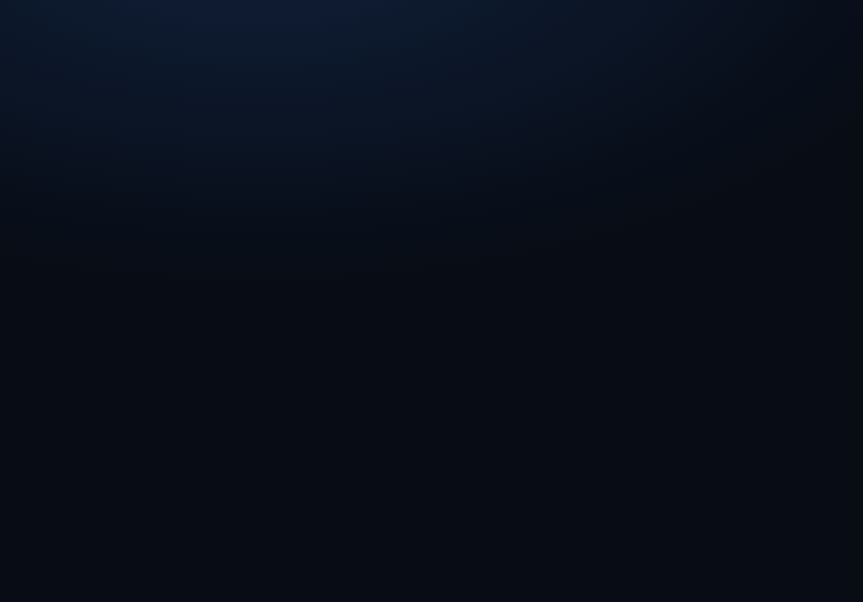
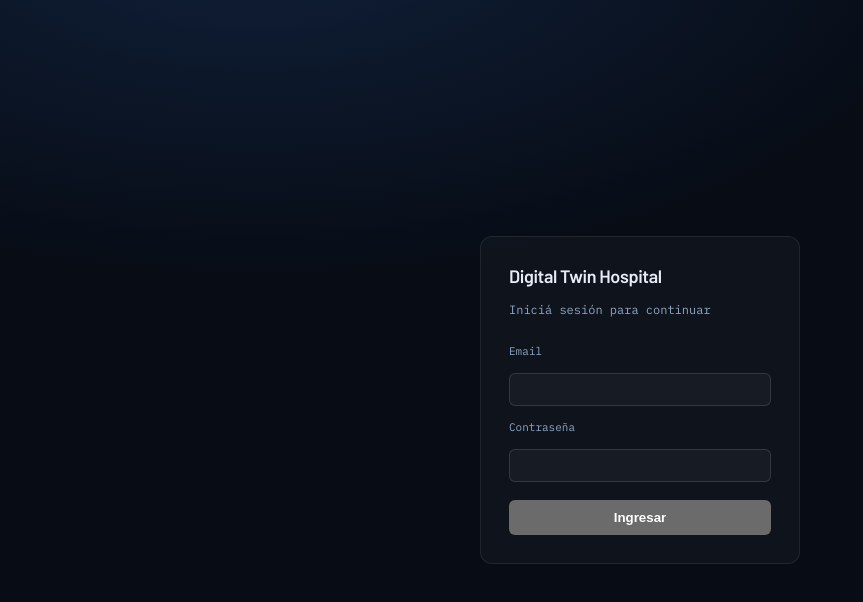
Before and after one commit to Duncan449/Digital-Twin-Hospital, a React (Vite) app in the folder frontend/: page /login in a window 1280 px wide. Before the commit this address had no page. Shown: the top 602 px of the page, without its empty margins (0-863 px from the left). Built offline with nearby package versions, Linux system fonts and the light colour scheme.

Commit message:
Vista del Login (falta terminar)

```diff
--- a/frontend/src/App.tsx
+++ b/frontend/src/App.tsx
@@ -1,18 +1,22 @@
 import { Route, Routes } from "react-router-dom";
 import Layout from "./components/Layout";
+import ProtectedRoute from "./components/ProtectedRoute";
 import Dashboard from "./pages/Dashboard";
 import DigitalTwinView from "./pages/DigitalTwinView";
+import Login from "./pages/Login";
 
-// Layout envuelve a las dos páginas gracias al <Route element={<Layout />}>
-// sin path propio -- eso significa "aplicá este layout a todas las rutas
-// hijas", no "esta es una ruta más". Las rutas hijas se resuelven adentro
-// del <Outlet /> de Layout.
 function App() {
   return (
     <Routes>
-      <Route element={<Layout />}>
-        <Route path="/" element={<Dashboard />} />
-        <Route path="/pacientes/:id" element={<DigitalTwinView />} />
+      <Route path="/login" element={<Login />} />
+
+      {/* ProtectedRoute envuelve a Layout: si no hay sesión, ni
+          siquiera se monta el header ni el Outlet de adentro. */}
+      <Route element={<ProtectedRoute />}>
+        <Route element={<Layout />}>
+          <Route path="/" element={<Dashboard />} />
+          <Route path="/pacientes/:id" element={<DigitalTwinView />} />
+        </Route>
       </Route>
     </Routes>
   );
--- a/frontend/src/components/Layout.tsx
+++ b/frontend/src/components/Layout.tsx
@@ -1,5 +1,7 @@
 import { Link, Outlet } from "react-router-dom";
 import { useEffect, useState } from "react";
+import { useNavigate } from "react-router-dom";
+import { useAuth } from "../context/AuthContext";
 
 // Layout envuelve TODAS las páginas (Dashboard y Digital Twin) con el
 // mismo header. <Outlet /> es el punto donde React Router inserta la
@@ -16,6 +18,14 @@ function Layout() {
     const intervalo = setInterval(() => setHora(new Date()), 1000);
     return () => clearInterval(intervalo);
   }, []);
+
+  const { cerrarSesion } = useAuth();
+  const navigate = useNavigate();
+
+  function manejarLogout() {
+    cerrarSesion();
+    navigate("/login");
+  }
 
   return (
     <div>
@@ -73,6 +83,23 @@ function Layout() {
         >
           {hora.toLocaleTimeString("es-AR")}
         </span>
+
+        <button
+          onClick={manejarLogout}
+          style={{
+            fontFamily: "var(--mono)",
+            fontSize: "11px",
+            letterSpacing: ".08em",
+            color: "var(--text-muted)",
+            background: "transparent",
+            border: "1px solid var(--border)",
+            borderRadius: "6px",
+            padding: "6px 12px",
+            cursor: "pointer",
+          }}
+        >
+          CERRAR SESIÓN
+        </button>
       </header>
 
       <main style={{ padding: "1rem" }}>
--- /dev/null
+++ b/frontend/src/components/ProtectedRoute.tsx
@@ -0,0 +1,15 @@
+import { Navigate, Outlet } from "react-router-dom";
+import { useAuth } from "../context/AuthContext";
+
+// Reemplaza el <Outlet/> de las rutas que envuelve: si no hay sesión,
+// redirige a /login en vez de renderizar la página pedida.
+function ProtectedRoute() {
+  const { estaAutenticado, cargando } = useAuth();
+
+  if (cargando) return null; // evita el parpadeo hacia /login
+  if (!estaAutenticado) return <Navigate to="/login" replace />;
+
+  return <Outlet />;
+}
+
+export default ProtectedRoute;
--- /dev/null
+++ b/frontend/src/context/AuthContext.tsx
@@ -0,0 +1,81 @@
+import {
+  createContext,
+  useContext,
+  useEffect,
+  useState,
+  type ReactNode,
+} from "react";
+import { decodificarToken } from "../utils/jwt";
+import { iniciarSesion as iniciarSesionApi } from "../services/auth";
+
+interface AuthContextValue {
+  token: string | null;
+  usuarioId: string | null;
+  estaAutenticado: boolean;
+  cargando: boolean;
+  iniciarSesion: (email: string, password: string) => Promise<void>;
+  cerrarSesion: () => void;
+}
+
+const AuthContext = createContext<AuthContextValue | undefined>(undefined);
+const CLAVE_STORAGE = "dth_token";
+
+export function AuthProvider({ children }: { children: ReactNode }) {
+  const [token, setToken] = useState<string | null>(null);
+  const [usuarioId, setUsuarioId] = useState<string | null>(null);
+  // 'cargando' evita que, en el primer render, ProtectedRoute mande a
+  // /login antes de que terminemos de leer localStorage.
+  const [cargando, setCargando] = useState(true);
+
+  useEffect(() => {
+    const tokenGuardado = localStorage.getItem(CLAVE_STORAGE);
+    if (tokenGuardado) {
+      const payload = decodificarToken(tokenGuardado);
+      // Si el token guardado ya expiró (recordá: son 30 min sin
+      // refresh), lo descartamos acá en vez de dejar que el usuario
+      // navegue con un token que el backend igual va a rechazar con 401.
+      if (payload && payload.exp * 1000 > Date.now()) {
+        setToken(tokenGuardado);
+        setUsuarioId(payload.sub);
+      } else {
+        localStorage.removeItem(CLAVE_STORAGE);
+      }
+    }
+    setCargando(false);
+  }, []);
+
+  async function iniciarSesion(email: string, password: string) {
+    const { access_token } = await iniciarSesionApi(email, password);
+    const payload = decodificarToken(access_token);
+    localStorage.setItem(CLAVE_STORAGE, access_token);
+    setToken(access_token);
+    setUsuarioId(payload?.sub ?? null);
+  }
+
+  function cerrarSesion() {
+    localStorage.removeItem(CLAVE_STORAGE);
+    setToken(null);
+    setUsuarioId(null);
+  }
+
+  return (
+    <AuthContext.Provider
+      value={{
+        token,
+        usuarioId,
+        estaAutenticado: !!token,
+        cargando,
+        iniciarSesion,
+        cerrarSesion,
+      }}
+    >
+      {children}
+    </AuthContext.Provider>
+  );
+}
+
+export function useAuth() {
+  const ctx = useContext(AuthContext);
+  if (!ctx) throw new Error("useAuth debe usarse dentro de <AuthProvider>");
+  return ctx;
+}
--- a/frontend/src/main.tsx
+++ b/frontend/src/main.tsx
@@ -3,11 +3,14 @@ import { createRoot } from "react-dom/client";
 import { BrowserRouter } from "react-router-dom";
 import "./index.css";
 import App from "./App.tsx";
+import { AuthProvider } from "./context/AuthContext";
 
 createRoot(document.getElementById("root")!).render(
   <StrictMode>
     <BrowserRouter>
-      <App />
+      <AuthProvider>
+        <App />
+      </AuthProvider>
     </BrowserRouter>
   </StrictMode>,
 );
--- /dev/null
+++ b/frontend/src/pages/Login.css
@@ -0,0 +1,64 @@
+.login-page {
+  min-height: 100vh;
+  display: flex;
+  align-items: center;
+  justify-content: center;
+}
+
+.login-card {
+  width: 320px;
+  display: flex;
+  flex-direction: column;
+  gap: 10px;
+  padding: 28px;
+  border-radius: 12px;
+  background: rgba(255, 255, 255, 0.03);
+  border: 1px solid rgba(255, 255, 255, 0.08);
+}
+
+.login-card h1 {
+  font-size: 18px;
+  color: var(--text-h);
+  margin: 0;
+}
+
+.login-subtitle {
+  font-family: var(--mono);
+  font-size: 12px;
+  color: var(--text-muted);
+  margin: 0 0 8px;
+}
+
+.login-card label {
+  font-family: var(--mono);
+  font-size: 11px;
+  color: var(--text-muted);
+}
+
+.login-card input {
+  padding: 8px 10px;
+  border-radius: 6px;
+  border: 1px solid rgba(255, 255, 255, 0.12);
+  background: rgba(255, 255, 255, 0.04);
+  color: var(--text-h);
+}
+
+.login-error {
+  color: #ef4444;
+  font-size: 12px;
+  margin: 0;
+}
+
+.login-card button {
+  margin-top: 8px;
+  padding: 10px;
+  border-radius: 6px;
+  border: none;
+  cursor: pointer;
+  font-weight: 600;
+}
+
+.login-card button:disabled {
+  opacity: 0.6;
+  cursor: default;
+}
--- /dev/null
+++ b/frontend/src/pages/Login.tsx
@@ -0,0 +1,65 @@
+import { useState, type FormEvent } from "react";
+import { useNavigate } from "react-router-dom";
+import { useAuth } from "../context/AuthContext";
+import "./Login.css";
+
+function Login() {
+  const [email, setEmail] = useState("");
+  const [password, setPassword] = useState("");
+  const [error, setError] = useState<string | null>(null);
+  const [enviando, setEnviando] = useState(false);
+
+  const { iniciarSesion } = useAuth();
+  const navigate = useNavigate();
+
+  async function manejarSubmit(e: FormEvent) {
+    e.preventDefault();
+    setError(null);
+    setEnviando(true);
+    try {
+      await iniciarSesion(email, password);
+      navigate("/");
+    } catch {
+      // Mismo mensaje genérico que usa el backend (autenticar_usuario):
+      // no distinguir "email no existe" de "password incorrecta".
+      setError("Email o contraseña incorrectos.");
+    } finally {
+      setEnviando(false);
+    }
+  }
+
+  return (
+    <div className="login-page">
+      <form className="login-card" onSubmit={manejarSubmit}>
+        <h1>Digital Twin Hospital</h1>
+        <p className="login-subtitle">Iniciá sesión para continuar</p>
+
+        <label htmlFor="email">Email</label>
+        <input
+          id="email"
+          type="email"
+          value={email}
+          onChange={(e) => setEmail(e.target.value)}
+          required
+        />
+
+        <label htmlFor="password">Contraseña</label>
+        <input
+          id="password"
+          type="password"
+          value={password}
+          onChange={(e) => setPassword(e.target.value)}
+          required
+        />
+
+        {error && <p className="login-error">{error}</p>}
+
+        <button type="submit" disabled={enviando}>
+          {enviando ? "Ingresando..." : "Ingresar"}
+        </button>
+      </form>
+    </div>
+  );
+}
+
+export default Login;
--- /dev/null
+++ b/frontend/src/services/auth.ts
@@ -0,0 +1,32 @@
+import { API_URL } from "./config";
+
+interface RespuestaToken {
+  access_token: string;
+  token_type: string;
+}
+
+// El backend espera x-www-form-urlencoded porque /auth/login usa
+// OAuth2PasswordRequestForm (el mismo estándar que usa el botón
+// "Authorize" de Swagger) -- no es JSON como el resto de la API.
+// El campo se llama "username" aunque mandemos el email: así lo pide
+// ese estándar, form_data.username lo recibe el backend igual.
+export async function iniciarSesion(
+  email: string,
+  password: string,
+): Promise<RespuestaToken> {
+  const body = new URLSearchParams();
+  body.append("username", email);
+  body.append("password", password);
+
+  const respuesta = await fetch(`${API_URL}/auth/login`, {
+    method: "POST",
+    headers: { "Content-Type": "application/x-www-form-urlencoded" },
+    body,
+  });
+
+  if (!respuesta.ok) {
+    throw new Error("Email o contraseña incorrectos.");
+  }
+
+  return respuesta.json();
+}
--- /dev/null
+++ b/frontend/src/services/config.ts
@@ -0,0 +1,3 @@
+// Centraliza la URL base del backend. La va a
+// reusar todo services/ a partir de acá, no solo auth.
+export const API_URL = "http://localhost:8000";
--- /dev/null
+++ b/frontend/src/utils/jwt.ts
@@ -0,0 +1,21 @@
+interface PayloadToken {
+  sub: string;
+  exp: number;
+}
+
+// Un JWT tiene 3 partes separadas por ".": header.payload.firma.
+// La firma no la podemos verificar en el frontend (no tenemos la
+// secret_key, y está bien que sea así, esa verificación es trabajo
+// del backend). Acá solo decodificamos el payload para leer 'sub'
+// (id de usuario) y 'exp' (expiración), sin otra llamada al backend.
+export function decodificarToken(token: string): PayloadToken | null {
+  try {
+    const payloadBase64 = token.split(".")[1];
+    // JWT usa base64url (- y _ en vez de + y /), hay que normalizarlo
+    // antes de pasarlo a atob, que solo entiende base64 estándar.
+    const normalizado = payloadBase64.replace(/-/g, "+").replace(/_/g, "/");
+    return JSON.parse(atob(normalizado));
+  } catch {
+    return null;
+  }
+}
```
